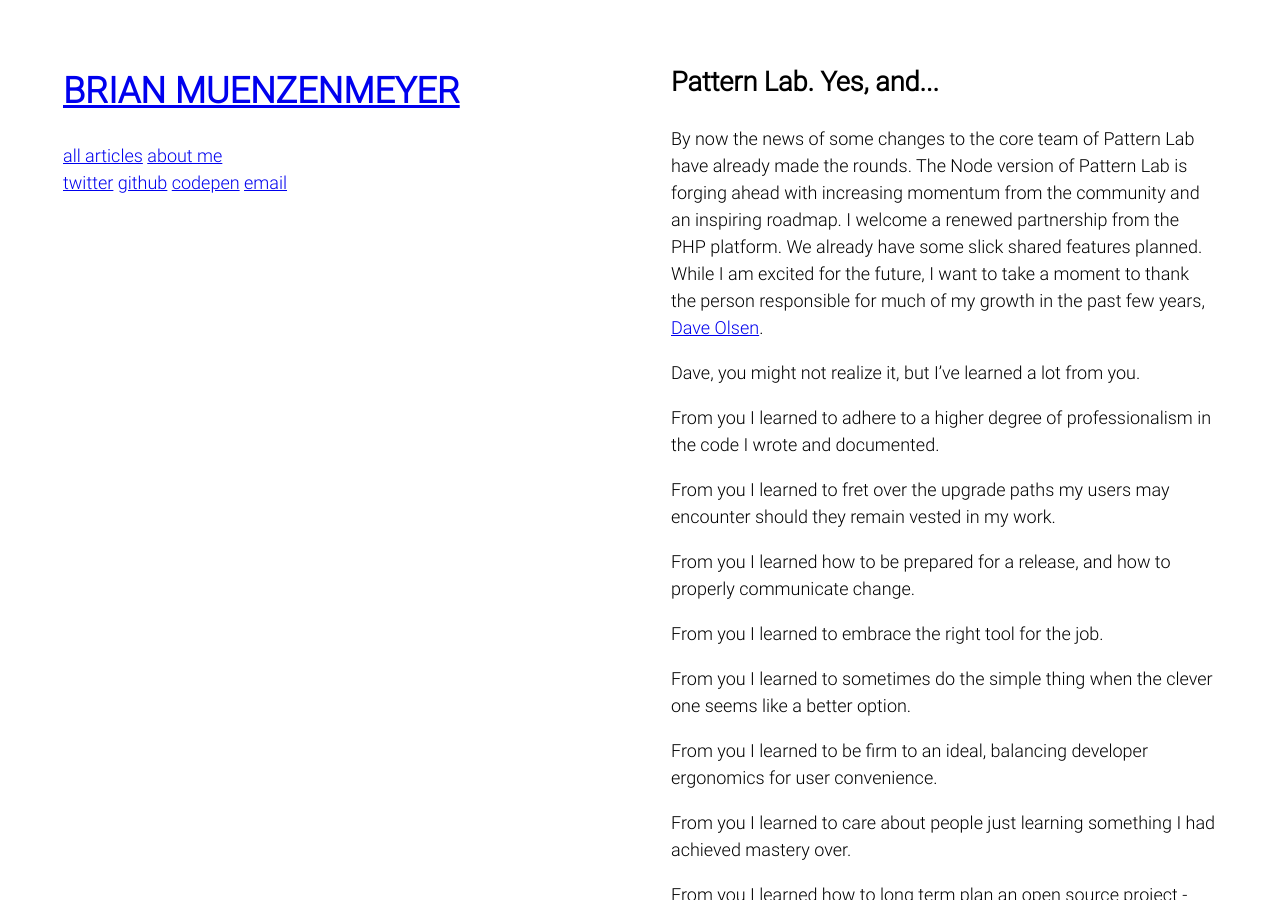
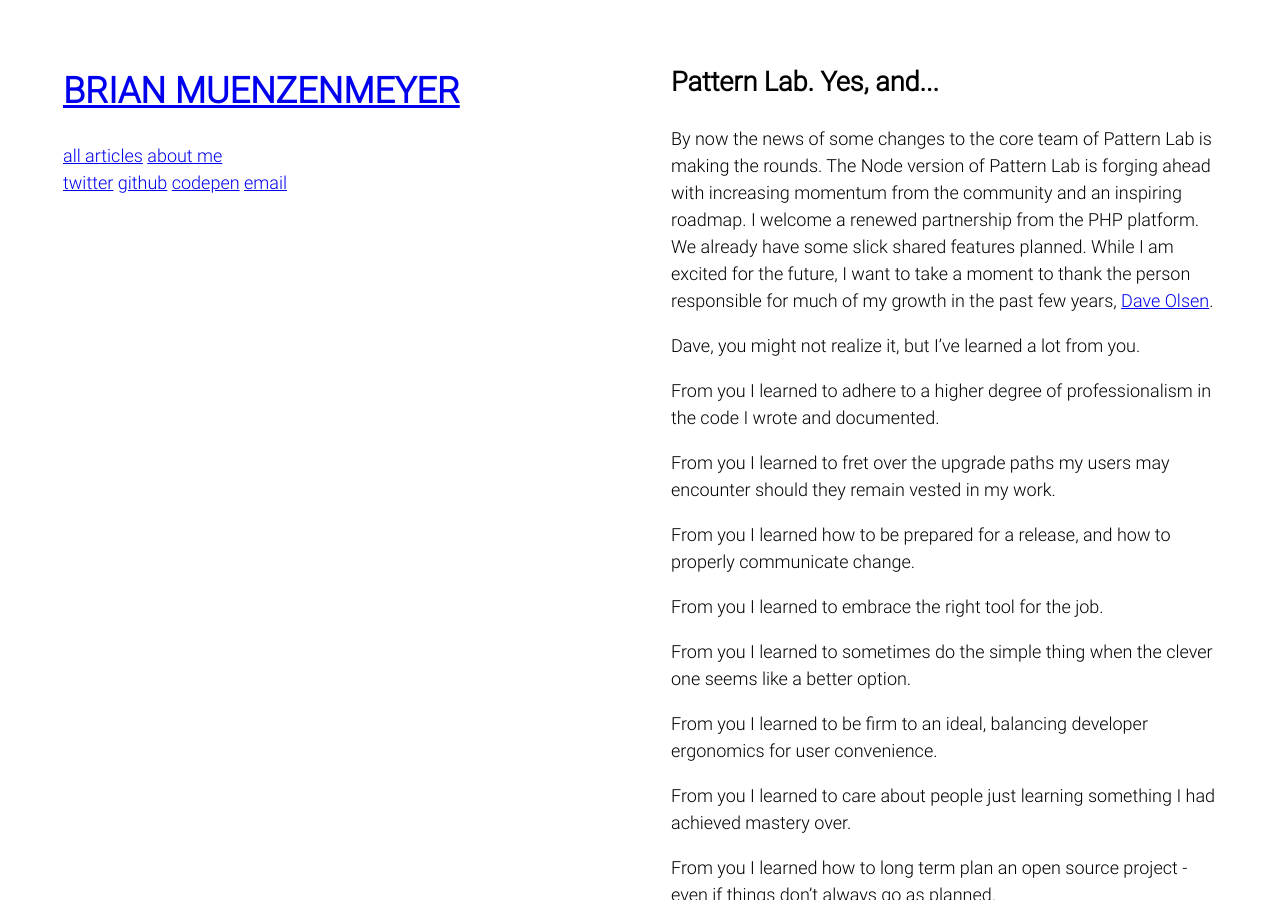
Before and after one commit to bmuenzenmeyer/bmuenzenmeyer.github.io, a Jekyll site: the page built from _posts/2017-9-29-pattern-lab-yes-and.md, in a window 1280 px wide and 900 px high. Built offline with Jekyll 4.4.1, drawn with Linux system fonts in a browser that asks for light colours.

Commit message:
Update 2017-9-29-pattern-lab-yes-and.md

```diff
--- a/_posts/2017-9-29-pattern-lab-yes-and.md
+++ b/_posts/2017-9-29-pattern-lab-yes-and.md
@@ -11,7 +11,7 @@
 comments: false
 ---
 
-By now the news of some changes to the core team of Pattern Lab have already made the rounds. The Node version of Pattern Lab is forging ahead with increasing momentum from the community and an inspiring roadmap. I welcome a renewed partnership from the PHP platform.  We already have some slick shared features planned.  While I am excited for the future, I want to take a moment to thank the person responsible for much of my growth in the past few years, [Dave Olsen](https://twitter.com/dmolsen).
+By now the news of some changes to the core team of Pattern Lab is making the rounds. The Node version of Pattern Lab is forging ahead with increasing momentum from the community and an inspiring roadmap. I welcome a renewed partnership from the PHP platform.  We already have some slick shared features planned.  While I am excited for the future, I want to take a moment to thank the person responsible for much of my growth in the past few years, [Dave Olsen](https://twitter.com/dmolsen).
 
 Dave, you might not realize it, but I've learned a lot from you.
 
```
